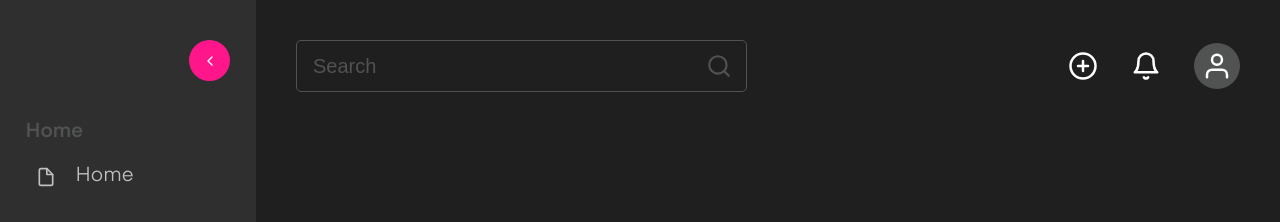
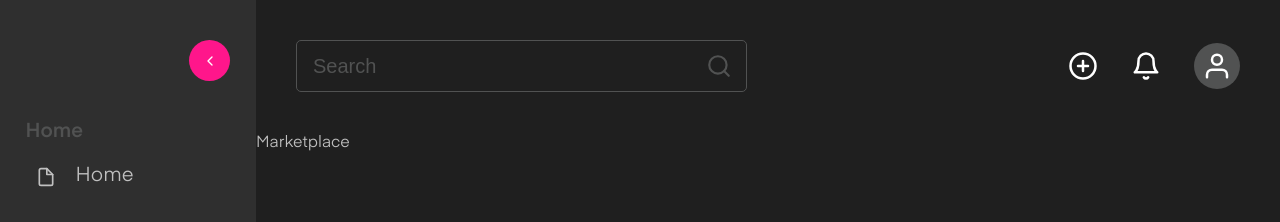
Before and after one commit to Code-Decoders/video-streaming, a Next.js app in the folder client/: page /marketplace in a window 1280 px wide. Before the commit this address had no page. Shown: the top 222 px of the page. Built offline with nearby package versions, Linux system fonts and the light colour scheme.

Commit message:
Marketplace

```diff
--- /dev/null
+++ b/client/pages/marketplace/index.js
@@ -0,0 +1,11 @@
+const Marketplace = () => {
+
+	return(
+		<div>
+			Marketplace
+		</div>
+	)
+
+}
+
+export default Marketplace
```
